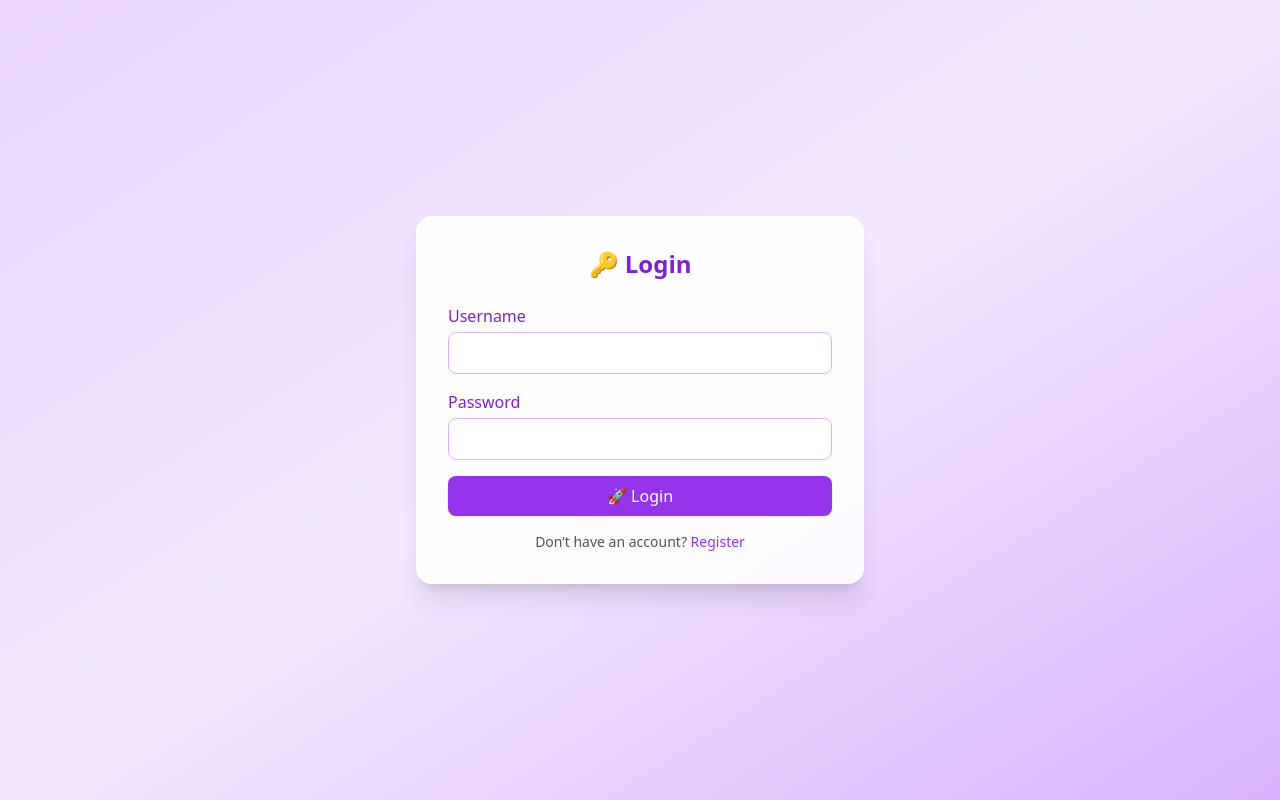
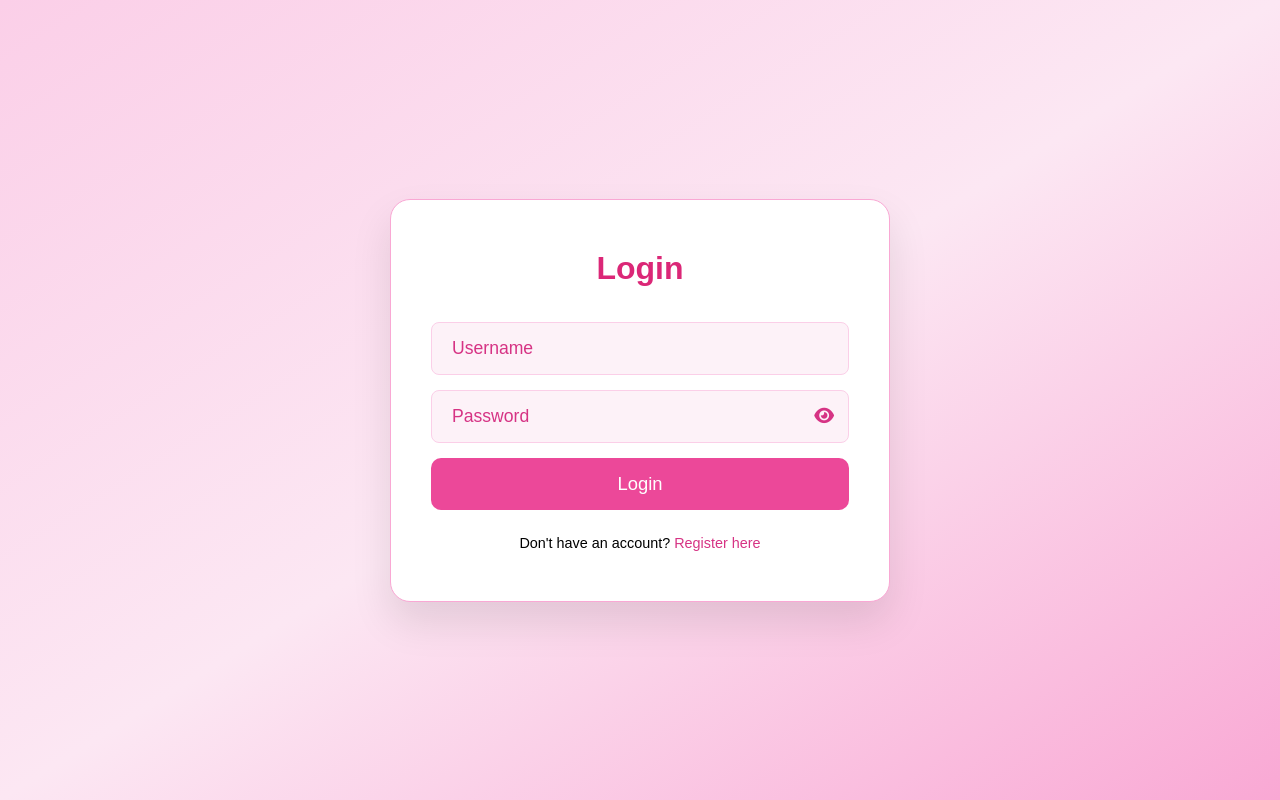
Before and after one commit to yvettenituma/yvette_nituma, a CodeIgniter app: page /index.php/reg/login in a window 1280 px wide. Run offline with CodeIgniter, Linux system fonts and the light colour scheme; data that the repository does not hold is empty; some libraries are stand-ins or nearby versions.

Commit message:
First commit

```diff
--- a/app/views/reg/login.php
+++ b/app/views/reg/login.php
@@ -4,42 +4,168 @@
   <meta charset="UTF-8">
   <meta name="viewport" content="width=device-width, initial-scale=1.0">
   <title>Login</title>
-  <script src="https://cdn.tailwindcss.com"></script>
+
+  <link rel="stylesheet" href="https://cdnjs.cloudflare.com/ajax/libs/font-awesome/6.5.0/css/all.min.css">
+
+  <style>
+    * {
+      margin: 0;
+      padding: 0;
+      box-sizing: border-box;
+      font-family: "Poppins", sans-serif;
+    }
+
+    body, html {
+      width: 100%;
+      height: 100%;
+    }
+
+    section {
+      display: flex;
+      justify-content: center;
+      align-items: center;
+      width: 100%;
+      height: 100vh;
+      background: linear-gradient(to bottom right, #fbcfe8, #fce7f3, #f9a8d4);
+    }
+
+    .login {
+      background: white;
+      padding: 50px 40px;
+      width: 500px;
+      border-radius: 20px;
+      box-shadow: 0 20px 40px rgba(0,0,0,0.1);
+      border: 1px solid #f9a8d4;
+      display: flex;
+      flex-direction: column;
+      gap: 25px;
+    }
+
+    .login h2 {
+      text-align: center;
+      font-size: 2em;
+      font-weight: 600;
+      color: #db2777;
+      margin-bottom: 10px;
+    }
+
+    .inputBox {
+      position: relative;
+      margin-bottom: 15px;
+    }
+
+    .inputBox input {
+      width: 100%;
+      padding: 15px 45px 15px 20px;
+      font-size: 1.1em;
+      color: #a21caf;
+      border-radius: 8px;
+      background: #fdf2f8;
+      border: 1px solid #fbcfe8;
+      outline: none;
+    }
+
+    .inputBox ::placeholder {
+      color: #d63384;
+    }
+
+    .toggle-password {
+      position: absolute;
+      right: 15px;
+      top: 50%;
+      transform: translateY(-50%);
+      cursor: pointer;
+      font-size: 1.1em;
+      color: #d63384;
+    }
+
+    button {
+      width: 100%;
+      padding: 15px;
+      border: none;
+      background: #ec4899;
+      color: #fff;
+      font-size: 1.15em;
+      font-weight: 500;
+      border-radius: 10px;
+      cursor: pointer;
+      transition: 0.3s;
+    }
+
+    button:hover {
+      background: #db2777;
+    }
+
+    .group {
+      text-align: center;
+    }
+
+    .group a {
+      font-size: 1em;
+      color: #d63384;
+      font-weight: 500;
+      text-decoration: none;
+    }
+
+    .group a:hover {
+      text-decoration: underline;
+    }
+
+    .error-box {
+      background: rgba(255,0,0,0.08);
+      color: #db2777;
+      padding: 10px;
+      border: 1px solid #db2777;
+      border-radius: 8px;
+      text-align: center;
+      font-size: 0.95em;
+      margin-bottom: 10px;
+    }
+  </style>
 </head>
-<body class="bg-gradient-to-br from-purple-200 via-purple-100 to-purple-300 min-h-screen flex items-center justify-center font-sans">
+<body>
+  <section>
+    <div class="login">
+      <h2>Login</h2>
 
-  <div class="bg-white bg-opacity-90 backdrop-blur-sm shadow-xl rounded-2xl p-8 w-full max-w-md">
-    <h2 class="text-2xl font-bold text-center text-purple-700 mb-6">🔑 Login</h2>
+      <?php if (!empty($error)): ?>
+        <div class="error-box">
+          <?= $error ?>
+        </div>
+      <?php endif; ?>
 
-    <?php if(!empty($error)): ?>
-      <div class="bg-red-100 text-red-700 px-4 py-2 rounded mb-4">
-        <?= $error; ?>
+      <form method="post" action="<?= site_url('reg/login') ?>">
+        <div class="inputBox">
+          <input type="text" placeholder="Username" name="username" required>
+        </div>
+
+        <div class="inputBox">
+          <input type="password" placeholder="Password" name="password" id="password" required>
+          <i class="fa-solid fa-eye toggle-password" id="togglePassword"></i>
+        </div>
+
+        <button type="submit" id="btn">Login</button>
+      </form>
+
+      <div class="group">
+        <p style="font-size: 0.9em;">
+          Don't have an account? <a href="<?= site_url('reg/register'); ?>">Register here</a>
+        </p>
       </div>
-    <?php endif; ?>
+    </div>
+  </section>
 
-    <form method="post" action="<?=site_url('reg/login');?>" class="space-y-4">
-      <div>
-        <label class="block text-purple-700 font-medium mb-1">Username</label>
-        <input type="text" name="username" required
-               class="w-full border border-purple-300 rounded-lg px-3 py-2 focus:outline-none focus:ring-2 focus:ring-purple-400">
-      </div>
-      <div>
-        <label class="block text-purple-700 font-medium mb-1">Password</label>
-        <input type="password" name="password" required
-               class="w-full border border-purple-300 rounded-lg px-3 py-2 focus:outline-none focus:ring-2 focus:ring-purple-400">
-      </div>
+  <script>
+    const togglePassword = document.querySelector('#togglePassword');
+    const password = document.querySelector('#password');
 
-      <button type="submit"
-              class="w-full bg-purple-600 hover:bg-purple-700 text-white font-medium py-2 rounded-lg shadow transition">
-        🚀 Login
-      </button>
-    </form>
+    togglePassword.addEventListener('click', function () {
+      const type = password.getAttribute('type') === 'password' ? 'text' : 'password';
+      password.setAttribute('type', type);
 
-    <p class="text-center text-sm text-gray-600 mt-4">
-      Don’t have an account?
-      <a href="<?=site_url('reg/register');?>" class="text-purple-600 hover:underline font-medium">Register</a>
-    </p>
-  </div>
-
+      this.classList.toggle('fa-eye');
+      this.classList.toggle('fa-eye-slash');
+    });
+  </script>
 </body>
 </html>
```
Also changed, not shown: app/views/reg/register.php (+140 -29 lines), app/views/users/update.php (+72 -28 lines).
